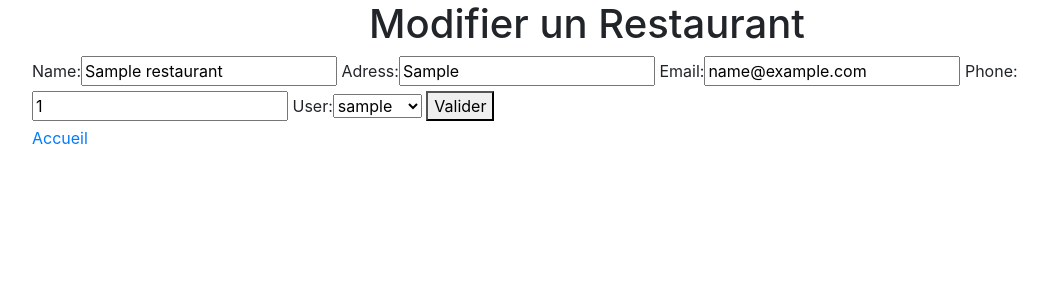
After one commit to baptistejacquin23/evaluationDjango, a Django app: page /update/1 in a window 1280 px wide. The commit adds this page. Shown: the top 300 px of the page, without its empty margins (53-1101 px from the left). Run offline with Django 3.2, Linux system fonts and the light colour scheme; tables that the repository leaves empty hold one stand-in row (values such as "Sample post"); some libraries are stand-ins or nearby versions.

Commit message:
Feat : Ajout de la fonctionnalité de modification d'un restaurant

```diff
--- a/restaurant/templates/restaurants/list.html
+++ b/restaurant/templates/restaurants/list.html
@@ -29,7 +29,7 @@
                     <a href="/{{restaurant.id}}"><h5>Détail</h5></a><br>
                 </td>
                 <td>
-                    <a href=""><h5>Modifier</h5></a><br>
+                    <a href="/update/{{restaurant.id}}"><h5>Modifier</h5></a><br>
                 </td>
                 <td>
                     <a href=""><h5>Supprimer</h5></a><br>
--- /dev/null
+++ b/restaurant/templates/restaurants/update.html
@@ -0,0 +1,19 @@
+{% extends "restaurants/layout.html" %}
+
+{% block title %}
+    Modifier un Restaurant
+{% endblock %}
+
+{% block page_title %}
+    Modifier un Restaurant
+{% endblock %}
+
+
+{% block content %}
+    <form class="form-horizontal" method="POST" action="{% url 'update' pk=restaurant.id %}">
+        {% csrf_token %}
+        {{form}}
+        <button type="submit"> Valider</button>
+    </form>
+<a href="/">Accueil</a>
+{% endblock %}
--- a/restaurant/urls.py
+++ b/restaurant/urls.py
@@ -6,4 +6,5 @@ urlpatterns = [
     path('', views.index, name='index'),
     path('create', views.create, name='create'),
     path('<int:pk>', views.detail, name='detail'),
+    path('update/<int:pk>', views.update, name='update'),
 ]
--- a/restaurant/views.py
+++ b/restaurant/views.py
@@ -36,3 +36,17 @@ def detail(request, pk):
 
     context = {"restaurant": restaurant}
     return HttpResponse(template.render(context, request))
+
+
+def update(request, pk):
+    restaurant = Restaurant.objects.get(id=pk)
+    if request.method == 'POST':
+        form = RestaurantForm(request.POST, instance=restaurant)
+        if form.is_valid():
+            form.save()
+            return redirect('index')
+    else:
+        template = loader.get_template("restaurants/update.html")
+        form = RestaurantForm(instance=restaurant)
+        context = {"form": form, "restaurant": restaurant}
+        return HttpResponse(template.render(context, request))
```
